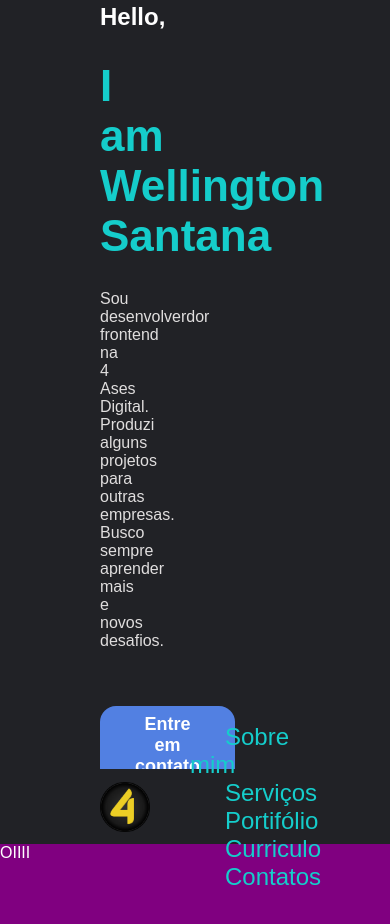
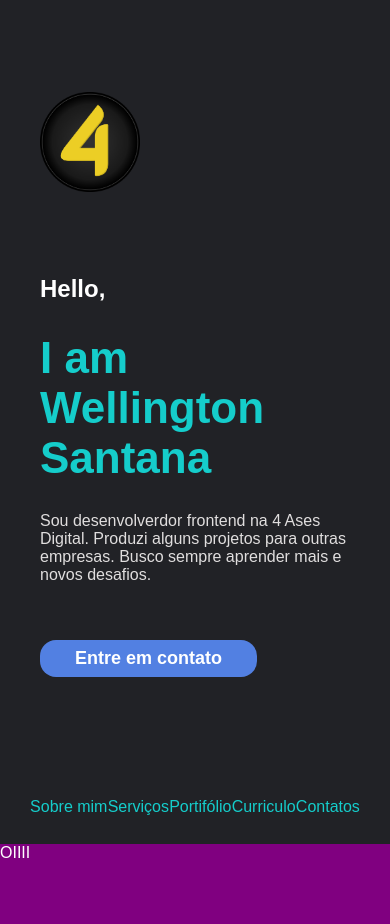
Before and after one commit to wellsantos12/frontstart_projeto1, a plain HTML site: page index.html in a window 390 px wide. Shown: the top 924 px of the page. Drawn offline with Linux system fonts and the light colour scheme.

Commit message:
Responsividade Header

```diff
--- a/index.html
+++ b/index.html
@@ -10,6 +10,7 @@
 <body>
     <header>
         <div class="container">
+            <img src="assets/logo.png" alt="logo">
             <h2>Hello,</h2>
             <h1>I am Wellington Santana</h1>
             <p>Sou desenvolverdor frontend na 4 Ases Digital. Produzi alguns projetos para outras empresas. Busco sempre aprender mais e novos desafios.</p>
--- a/style.css
+++ b/style.css
@@ -56,6 +56,11 @@ header .container {
     width: 50%;
     padding: 0 100px;
 }
+
+header .container img {
+    display: none;
+}
+
 header .container h1 {
     color: var(--green);
 }
@@ -79,14 +84,57 @@ nav img {
     height: 50px;
 }
 
+nav ul {
+    width: 100%;
+    display: flex;
+    justify-content: space-around;
+}
+
 nav ul a {
     font-size: 24px;
     color: var(--green);
     text-decoration: none;
-    margin: 0 35px;
 }
 
 section {
     height: 1500px;
     background: purple;
 }
+
+/* RESPOSIVIDADE */
+
+/* TABLET */
+@media (max-width: 767px){
+    header .container {
+        width: 100%;
+    }
+
+    header .container img {
+        display: inline;
+        margin-bottom: 60px;
+        width: 100px;
+        height: 100px;
+    }
+
+    nav {
+        padding: 0 30px;
+    }
+    nav img {
+        display: none;
+    }
+
+    nav ul {
+        padding: 0;
+    }
+
+    nav ul a {
+        font-size: 16px;
+    }
+}
+
+/* CELULAR */
+@media (max-width: 480px){
+    header .container {
+        padding: 0 40px;
+    }
+}
```
